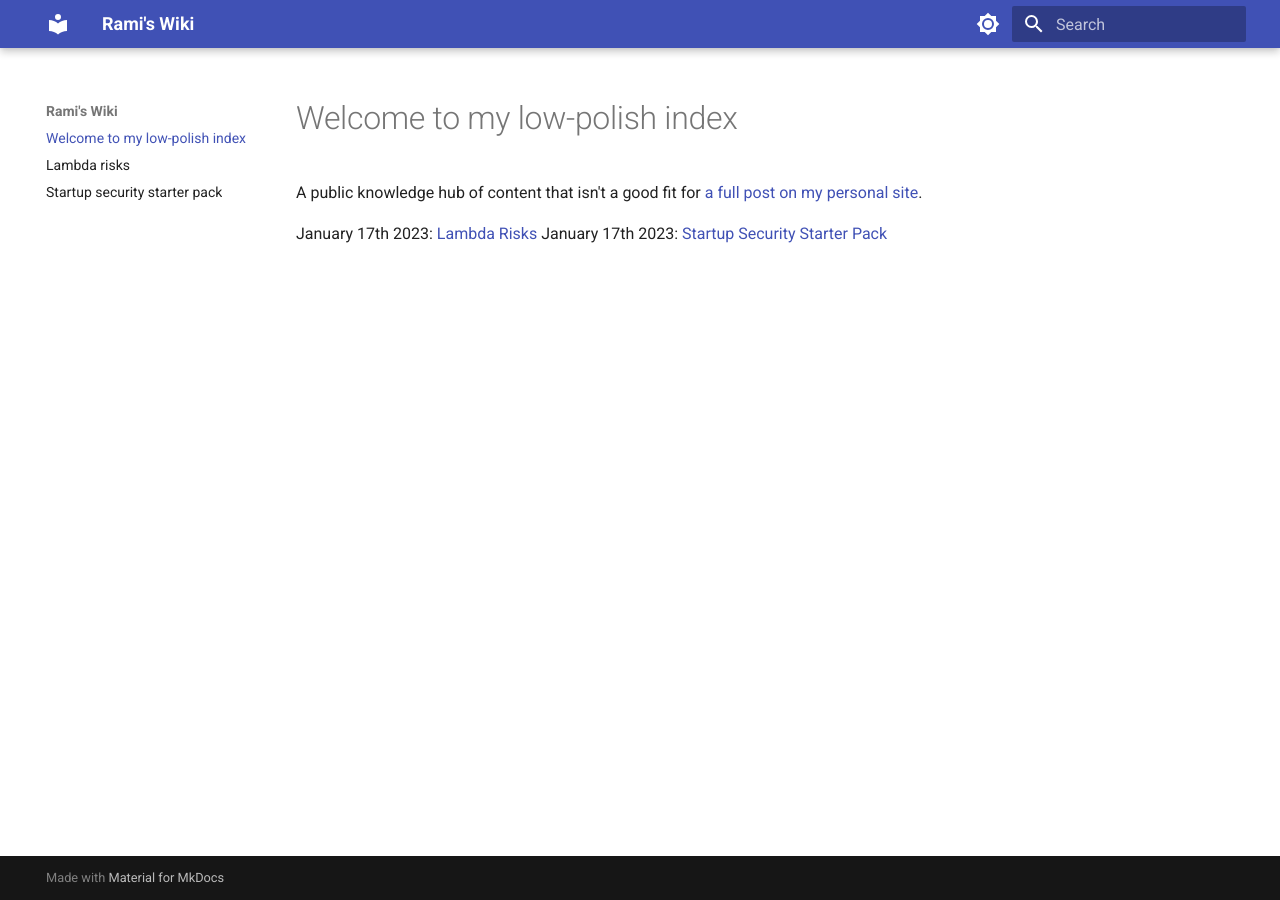
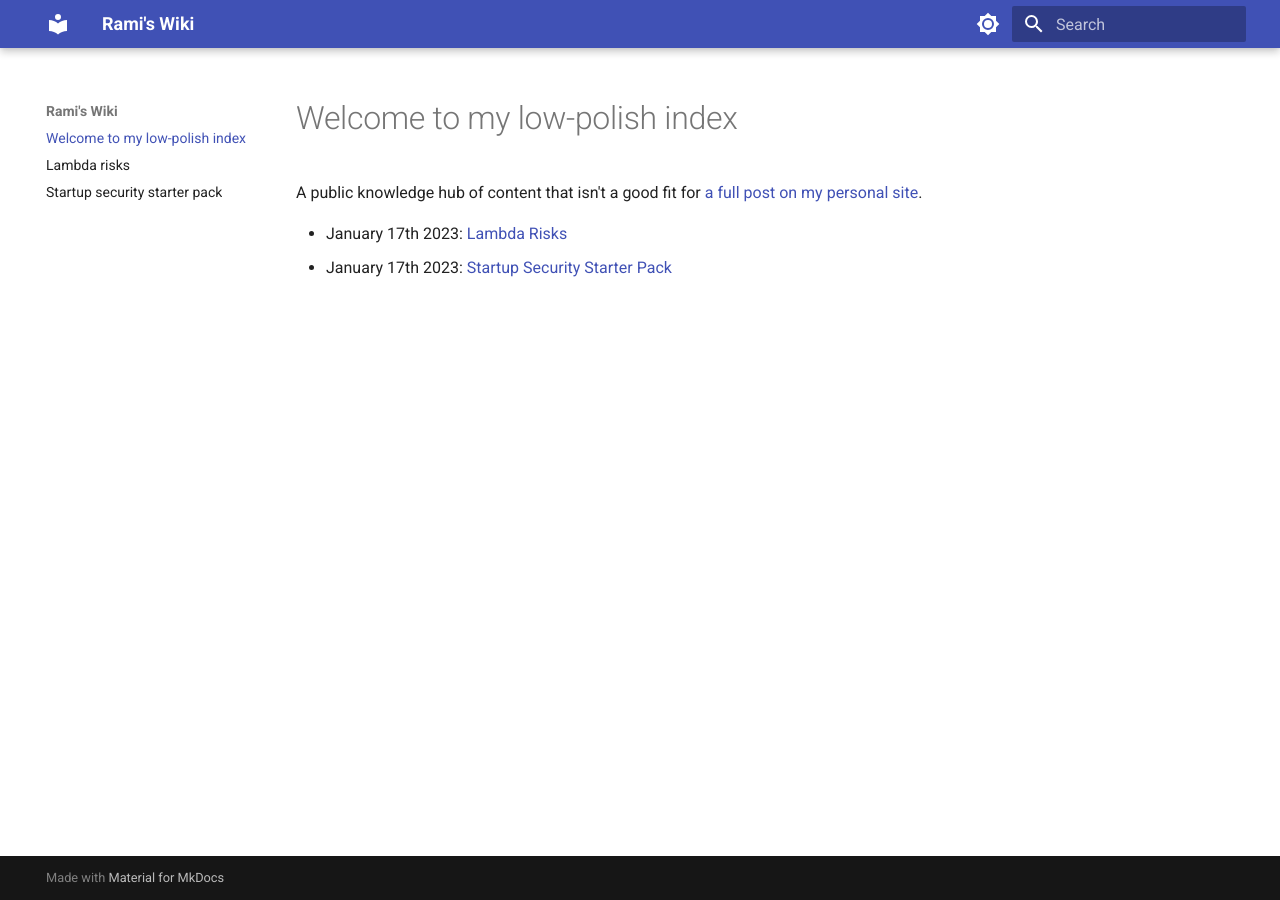
Before and after one commit to ramimac/wiki, an MkDocs documentation site: the page built from docs/index.md, in a window 1280 px wide. Built offline with MkDocs 1.6.1 and Material for MkDocs 9.7.7, drawn with Linux system fonts in a browser that asks for light colours.

```diff
--- a/docs/index.md
+++ b/docs/index.md
@@ -2,5 +2,5 @@
 
 A public knowledge hub of content that isn't a good fit for [a full post on my personal site](ramimac.me).
 
-January 17th 2023: [Lambda Risks](lambda-risks.md)
-January 17th 2023: [Startup Security Starter Pack](startup-security-starter-pack.md)
+* January 17th 2023: [Lambda Risks](lambda-risks.md)
+* January 17th 2023: [Startup Security Starter Pack](startup-security-starter-pack.md)
```
